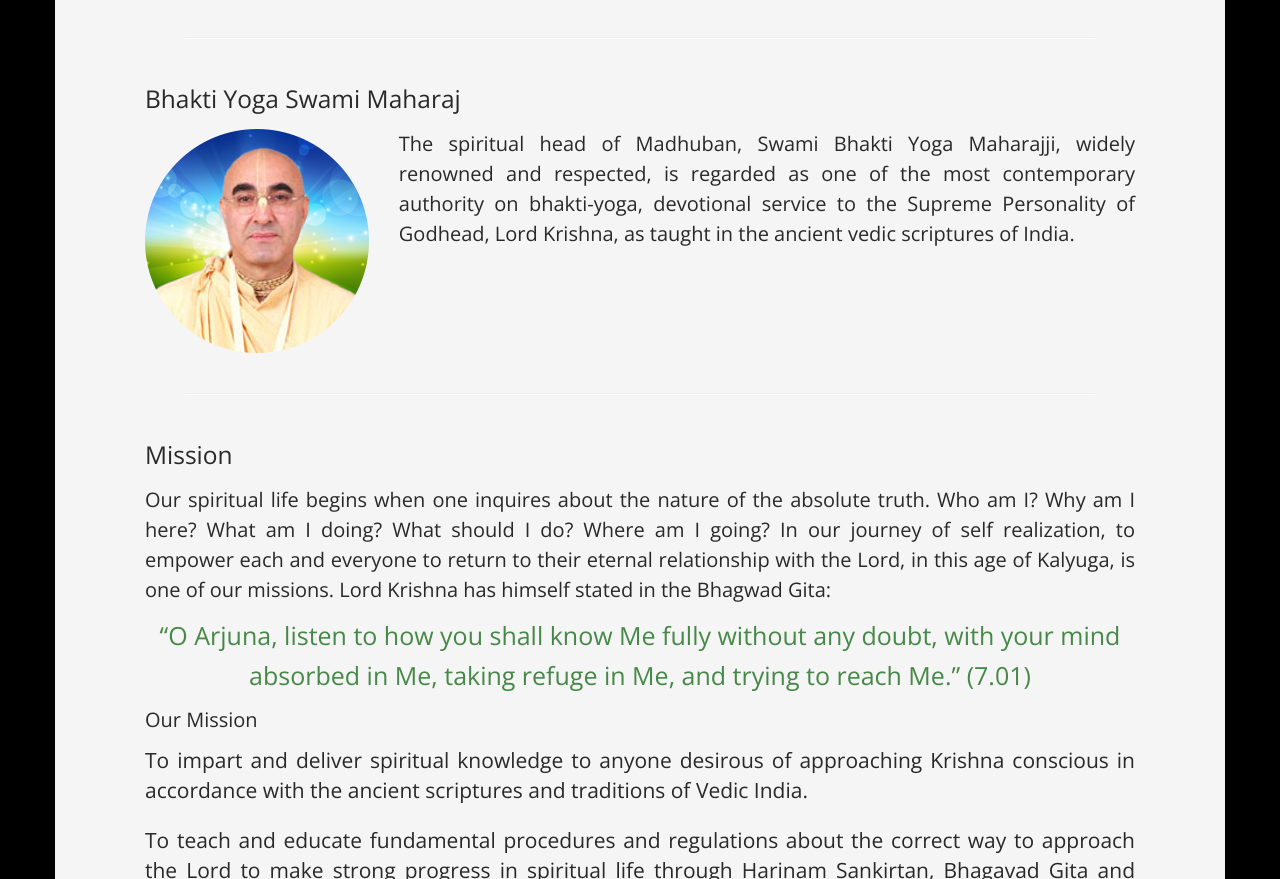
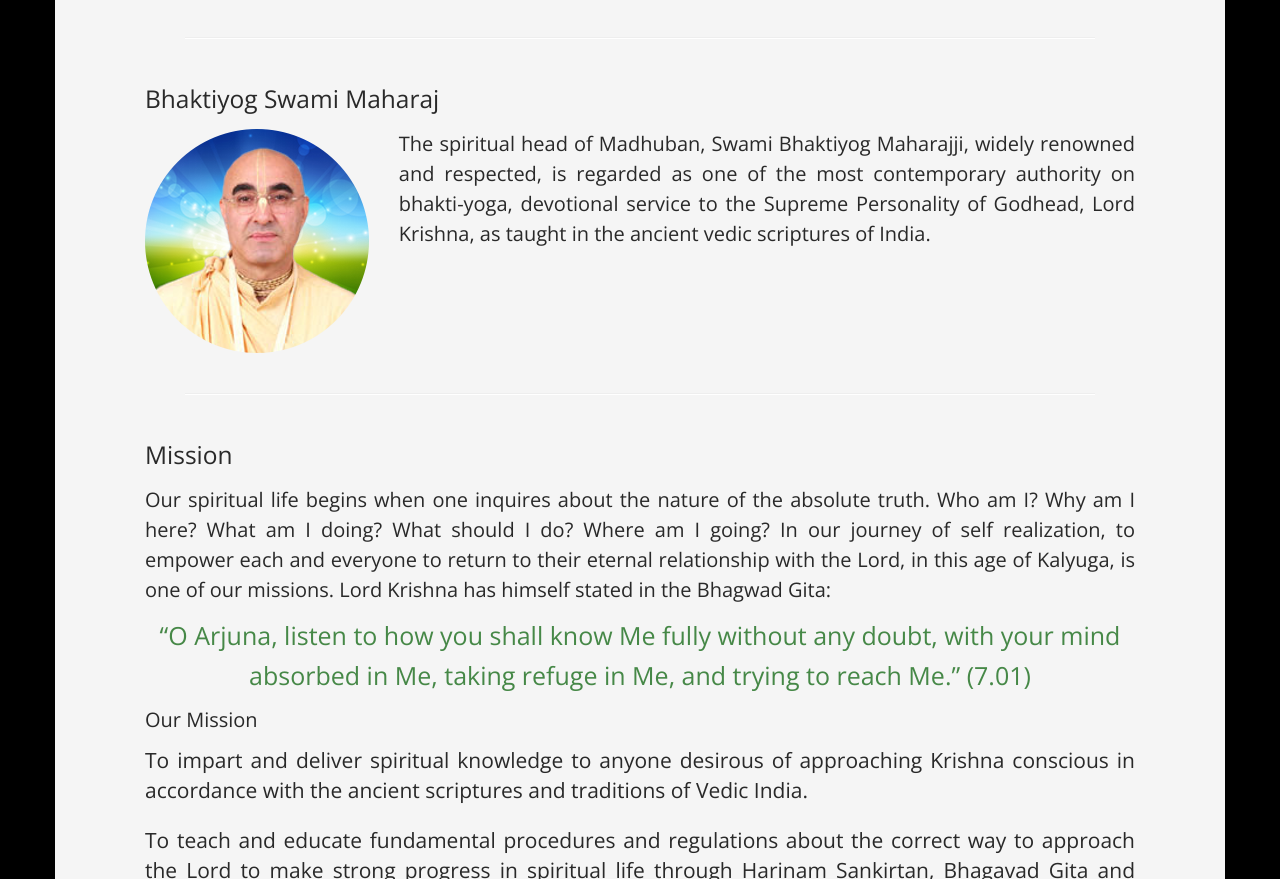
Before and after one commit to thescopan/madhuban, a plain HTML site: page index.html in a window 1280 px wide. Shown: the part 1849-2728 px from the top of the page. Drawn offline with nearby package versions, Linux system fonts and the light colour scheme; some packages are replaced by stand-ins of ours.

Commit message:
Changed swami jis name

```diff
--- a/index.html
+++ b/index.html
@@ -125,13 +125,13 @@
                 </li>
               </ul>
               <hr class="line"/>
-              <h3>Bhakti Yoga Swami Maharaj</h3>
+              <h3>Bhaktiyog Swami Maharaj</h3>
               <ul class="row-fluid">
                 <li class="span3">
                   <img src="img/swami.png" />
                 </li>
                 <li class="span9">
-                  <p>The spiritual head of Madhuban, Swami Bhakti Yoga Maharajji, widely renowned  and respected, is regarded as one of the most contemporary authority on bhakti-yoga, devotional service to the Supreme Personality of Godhead, Lord Krishna, as taught in the ancient vedic scriptures of India.</p>
+                  <p>The spiritual head of Madhuban, Swami Bhaktiyog Maharajji, widely renowned  and respected, is regarded as one of the most contemporary authority on bhakti-yoga, devotional service to the Supreme Personality of Godhead, Lord Krishna, as taught in the ancient vedic scriptures of India.</p>
                 </li>
               </ul>
               <hr class="line"/>
```
